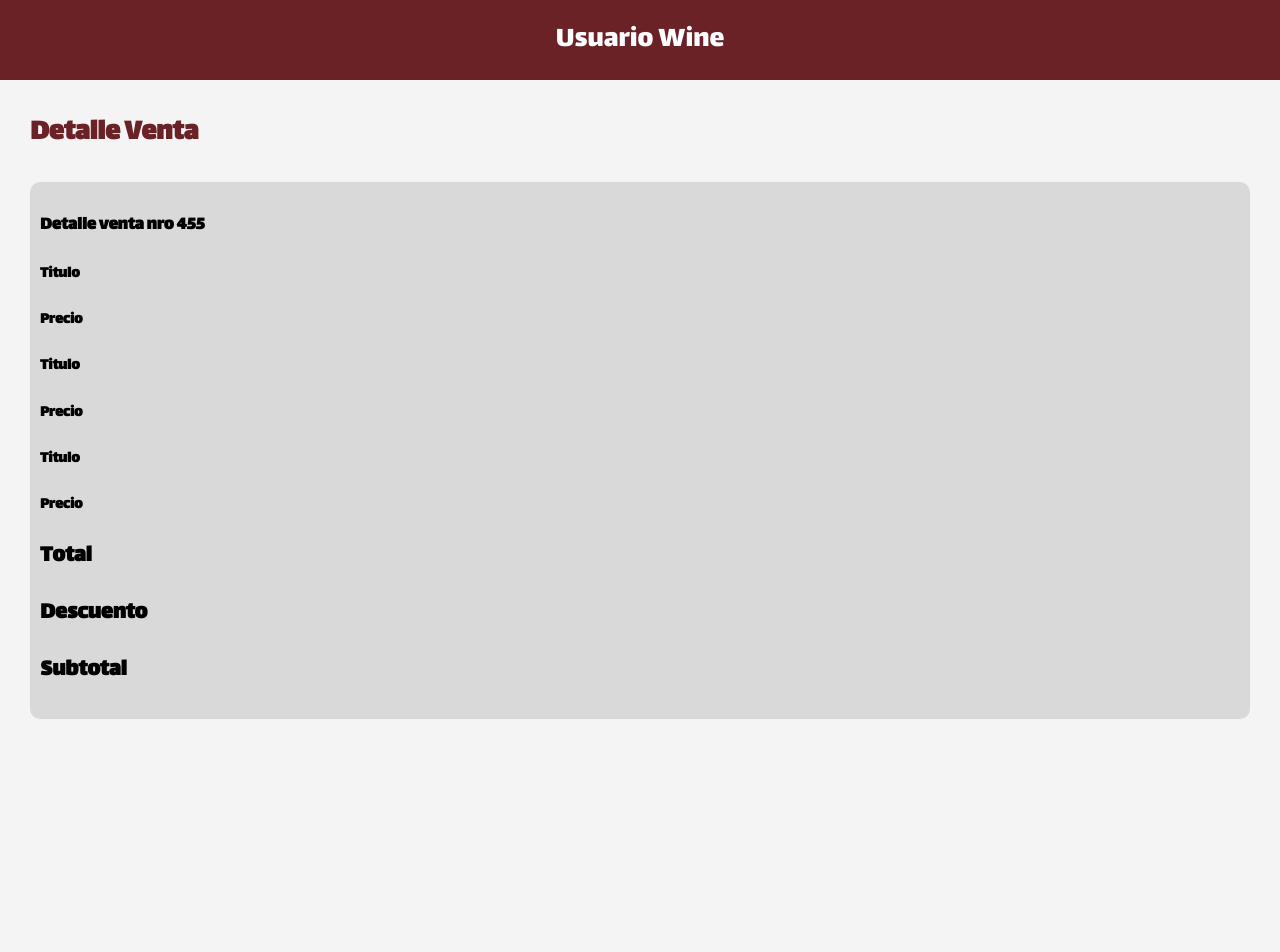
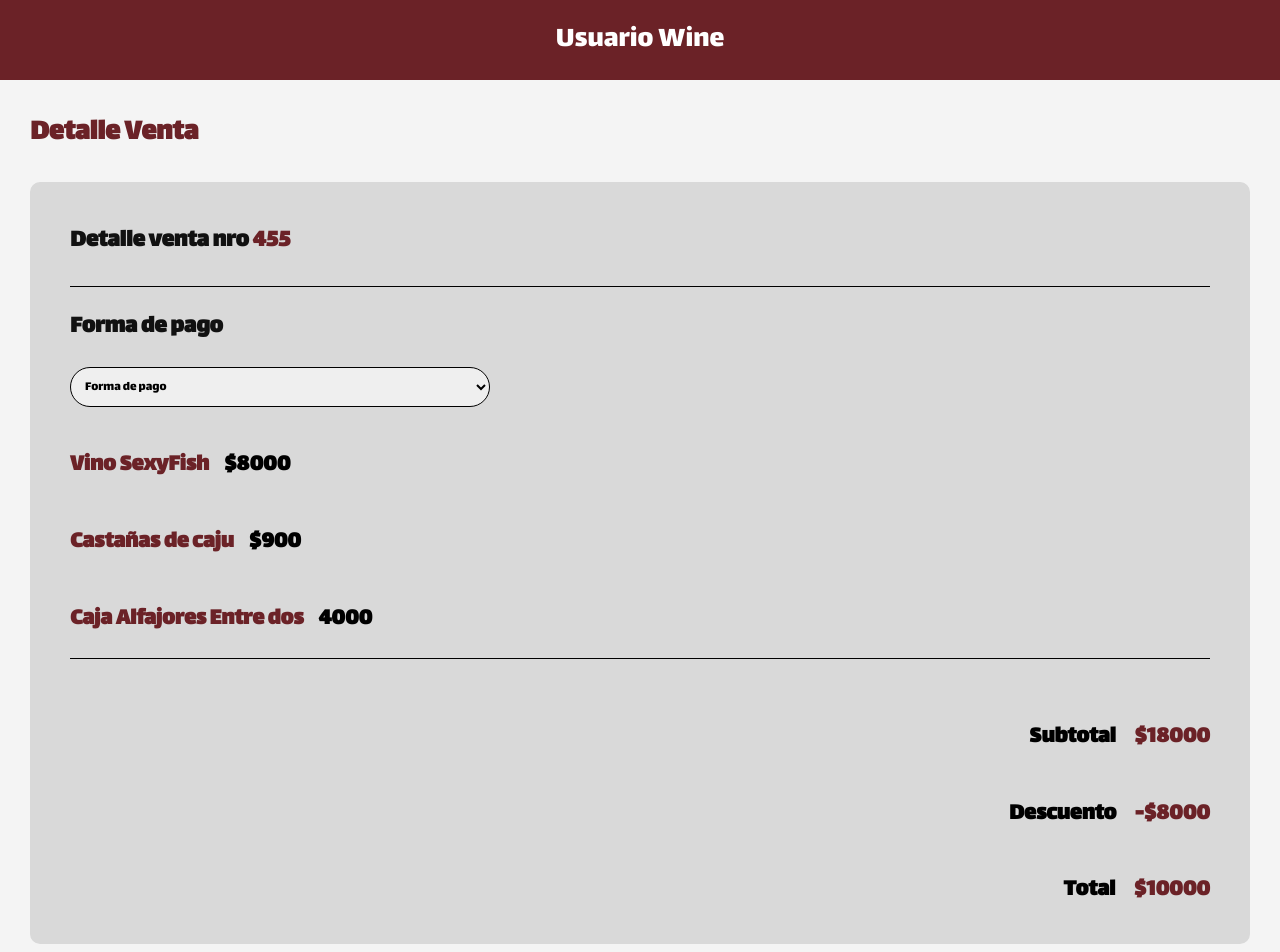
Before and after one commit to Tom09t/BodegaEscenciaReact, a React (Vite) app: page /ConfirmationSaleWine in a window 1280 px wide. Shown: the top 952 px of the page. Before the commit the page ends 800 px from the top, so only its background shows below. Built offline with nearby package versions, Linux system fonts and the light colour scheme.

Commit message:
arreglo confirmacion de venta en el wine

```diff
--- a/src/main.css
+++ b/src/main.css
@@ -90,7 +90,7 @@ header{
 .container-gray{
     background-color: #D9D9D9;
     border-radius: 10px;
-    padding: 10px;
+    padding: 15px 40px 15px 40px;
     margin: auto;
 }
 
--- /dev/null
+++ b/src/pages/ConfirmationSaleWine/ConfirmationSaleWine.css
@@ -0,0 +1,20 @@
+.container-sales{
+    border-top: 1px black solid;
+    border-bottom: 1px black solid;
+    margin-top: 20px;
+    margin-bottom: 40px;
+}
+
+.container-flex{
+    display: flex;
+}
+.container-flex-right{
+    display: flex;
+    align-items: end;
+    flex-direction: column;
+
+}
+
+.price{
+    margin-left: 15px;
+}
--- a/src/pages/ConfirmationSaleWine/ConfirmationSaleWine.jsx
+++ b/src/pages/ConfirmationSaleWine/ConfirmationSaleWine.jsx
@@ -1,4 +1,6 @@
 import { Header } from "../../components/Header/Header"
+import { FirstButton } from "../../components/buttons/FirstButton"
+import "./ConfirmationSaleWine.css"
 
 export const ConfirmationSaleWine = () => {
   return (
@@ -7,26 +9,47 @@ export const ConfirmationSaleWine = () => {
         <div className="container-page">
             <h2 className="title">Detalle Venta</h2>
             <div className="container-gray">
-                <h3>Detalle venta nro 455</h3>
+
+                <h3 className="subtitle">Detalle venta nro <span className="text-red">455</span></h3>
+
                 <div className="container-sales">
+
+                    <div className="container-formaPago">
+                        <h2 className="subtitle">Forma de pago</h2>
+                        <select className="select-restaurant">
+                            <option value="">Forma de pago</option>
+                            <option value="">Chau</option>
+                            <option value="">Como estas?</option>
+                        </select>
+                    </div>
+
                     <div className="container-flex">
-                        <h4>Titulo</h4>
-                        <h4>Precio</h4>
+                        <h2 className="text-red">Vino SexyFish</h2>
+                        <h2 className="price">$8000</h2>
                     </div>
+
                     <div className="container-flex">
-                        <h4>Titulo</h4>
-                        <h4>Precio</h4>
+                        <h2 className="text-red">Castañas de caju</h2>
+                        <h2 className="price">$900</h2>
                     </div>
+
                     <div className="container-flex">
-                        <h4>Titulo</h4>
-                        <h4>Precio</h4>
+                        <h2 className="text-red">Caja Alfajores Entre dos</h2>
+                        <h2 className="price">4000</h2>
                     </div>
                 </div>
-                <div className="grid-container-3col">
-                    <h2>Total</h2>
-                    <h2>Descuento</h2>
-                    <h2>Subtotal</h2>
+
+                <div className="container-flex-right">
+                    <h2>Subtotal <span className="text-red price">$18000</span></h2>
+                    <h2>Descuento <span className="text-red price">-$8000</span></h2>
+                    <h2>Total <span className="text-red price">$10000</span></h2>
                 </div>
+
+            </div>
+            <div className="container-buttons-right">
+                <FirstButton value={"Volver"}/>
+                <FirstButton value={"Modificar"}/>
+                <FirstButton value={"Aceptar"}/>
             </div>
         </div>
 
--- a/src/pages/SaleRestaurant/SaleRestaurant.css
+++ b/src/pages/SaleRestaurant/SaleRestaurant.css
@@ -30,7 +30,7 @@
     grid-row: 4;
 }
 .container-formaPago{
-    margin: 20px 20px 60px 20px;
+    margin: 20px 20px 20px 0px;
 }
 .container-detalle{
     margin: 20px;
```
